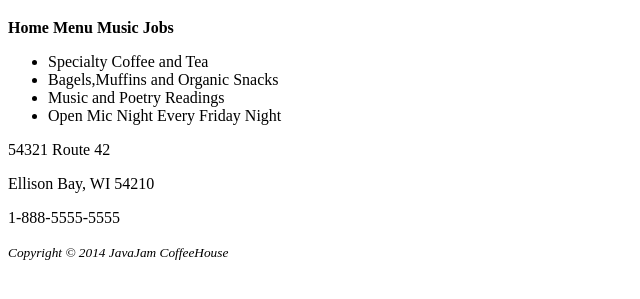
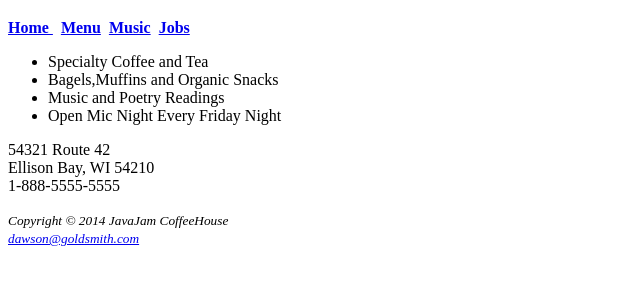
Before and after one commit to dawsongoldsmith/javajam-dawsongoldsmith, a plain HTML site: page version-control/javajam/index.html in a window 1280 px wide. Shown: the part 61-360 px from the top of the page, without its empty margins (0-640 px from the left). Drawn offline with Linux system fonts and the light colour scheme.

Commit message:
feat: Finish homepage of index.html

```diff
--- a/version-control/javajam/index.html
+++ b/version-control/javajam/index.html
@@ -11,7 +11,12 @@
    </header>
 
    <nav>
-      <b>Home Menu Music Jobs</b>
+     <b>
+      <a href="index.html">Home </a>&nbsp;
+      <a href="menu.html">Menu</a>&nbsp;
+      <a href="music.html">Music</a>&nbsp;
+      <a href="jobs.html">Jobs</a>&nbsp;
+    </b>
    </nav>
 
   <div>
@@ -23,12 +28,13 @@
     </ul>
   </div>
 
-  <p>54321 Route 42</p>
-  <p>Ellison Bay, WI 54210</p>
-  <p>1-888-5555-5555</p>
+  <p>54321 Route 42</br>
+    Ellison Bay, WI 54210</br>
+    1-888-5555-5555</br>
+  </p>
 
   <footer>
-    <small><i>Copyright &copy; 2014 JavaJam CoffeeHouse</i></small>
-
+    <small><i>Copyright &copy; 2014 JavaJam CoffeeHouse</i></small></br>
+    <small><i><a href="mailto:dawson@goldsmith.com">dawson@goldsmith.com</a></i></small>
  </body>
 </html>
```
